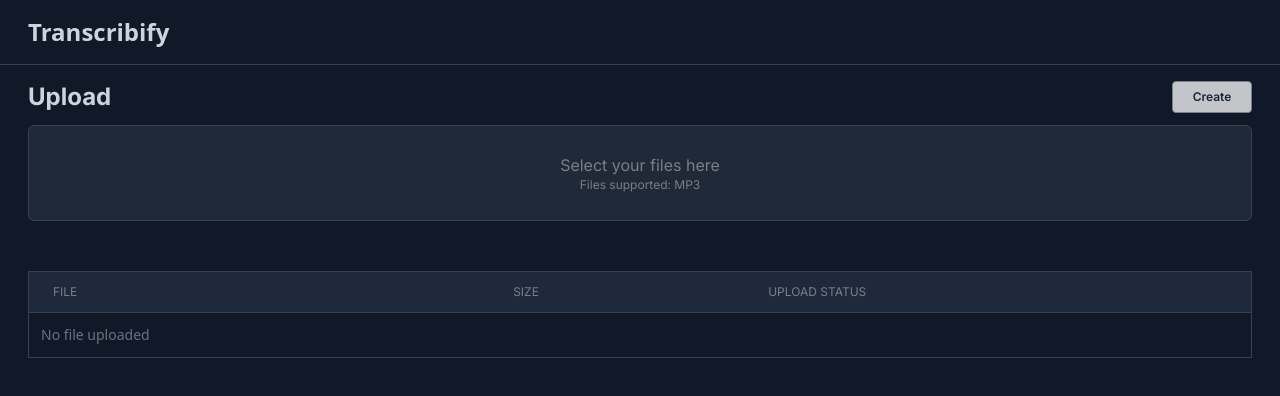
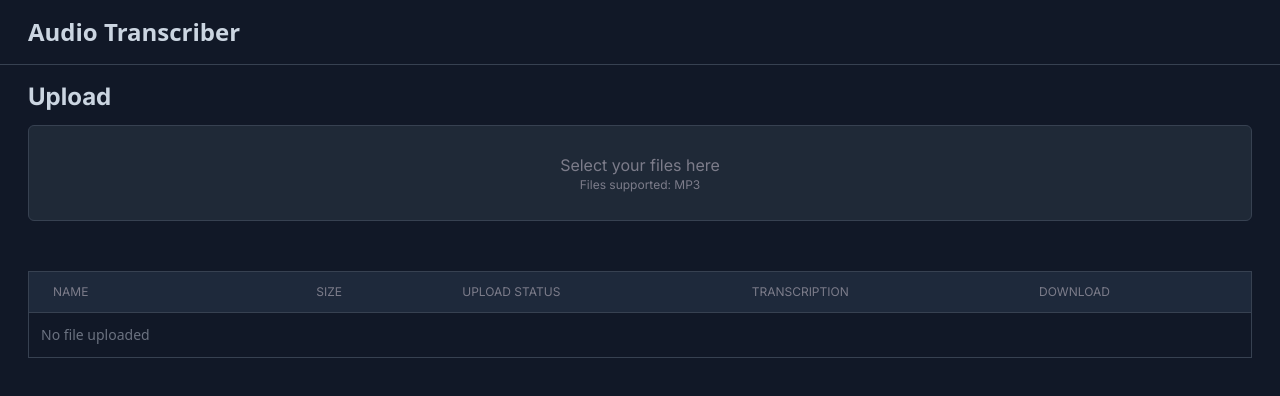
Before and after one commit to Marco-26/audio-transcriber-website, a React (Create React App) app in the folder client/: page /upload in a window 1280 px wide. Shown: the top 396 px of the page. Built offline with nearby package versions, Linux system fonts and the light colour scheme.

Commit message:
Simplified the project

```diff
--- a/client/src/App.tsx
+++ b/client/src/App.tsx
@@ -1,24 +1,18 @@
 import React, { useState } from 'react';
 import './App.css';
 import './index.css'
-import { Index } from './pages/Index'
 import { Upload } from './pages/Upload'
 import { Header } from './components/Header';
-import { Route, Routes } from 'react-router-dom';
 import { FileInfo } from './shared/FileType';
 
 function App() {
   const [file, setFile] = useState<File>()
   const [fileInfo, setFileInfo] = useState<FileInfo>()
-  const [transcription, setTranscription] = useState<string>()
 
   return (
     <div className='bg-gray-900 h-screen'>
         <Header />
-        <Routes>
-          <Route path="/" element={<Index file={file}/>} />
-          <Route path="/upload" element={<Upload file={file} setFile={setFile} fileInfo={fileInfo} setFileInfo={setFileInfo}/>} />
-        </Routes>
+        <Upload file={file!} setFile={setFile} fileInfo={fileInfo!} setFileInfo={setFileInfo} />
     </div>
   );
 }
--- /dev/null
+++ b/client/src/components/FileTable.tsx
@@ -0,0 +1,110 @@
+import '../index.css'
+import React, { useState } from 'react';
+import { processTranscription } from '../utils/api-client';
+import { error } from 'console';
+import { FileInfo } from '../shared/FileType';
+import { formatFileSize } from '../utils/utils';
+
+type TableProps = {
+  fileInfo?:FileInfo,
+  file:File
+}
+
+export const FileTable:React.FC<TableProps> = ({fileInfo,file}):JSX.Element => {
+  const [startedTranscription, setStartedTranscription] = useState<Boolean>(false)
+  const [finishedTranscription, setFinishedTranscription] = useState<Boolean>(false)
+  const [transcription, setTranscription] = useState<string>()
+
+  const handleTranscription = async () => {
+    setStartedTranscription(true)
+
+    await processTranscription(file!,
+      (message) => setTranscription(message),
+      (error) => console.error(error))
+
+    setFinishedTranscription(true)
+  }
+
+  const handleDownload = () => {
+    if (transcription) {
+      // Create a new Blob with the transcription content
+      const blob = new Blob([transcription], { type: 'text/plain' });
+
+      // Create a temporary URL for the Blob
+      const url = URL.createObjectURL(blob);
+
+      // Create an anchor element
+      const a = document.createElement('a');
+      a.href = url;
+      a.download = 'transcription.txt'; // Set the filename here
+
+      // Trigger a click on the anchor element to start the download
+      a.click();
+
+      // Clean up the temporary URL
+      URL.revokeObjectURL(url);
+    } else {
+      console.error('No transcription available');
+    }
+  };
+
+  return (
+    <div>
+      <div className="relative overflow-x-auto mt-5">
+      <table className="w-full text-sm text-left rtl:text-right text-gray-500 dark:text-gray-400 border border-gray-700">
+        <thead className="text-xs text-gray-700 uppercase bg-gray-50 bg-slate-800 text-gray-400 border border-gray-700">
+          <tr>
+            <th scope="col" className="px-6 py-3">
+              Name
+            </th>
+            <th scope="col" className="px-6 py-3">
+              Size
+            </th>
+            <th scope="col" className="px-6 py-3">
+              Upload status
+            </th>
+            <th scope="col" className="px-6 py-3">
+              Transcription
+            </th>
+            <th scope="col" className="px-6 py-3">
+              Download
+            </th>
+          </tr>
+        </thead>
+        <tbody>
+          <tr className="border-b border-gray-700">
+            {fileInfo ?
+              <>
+                <th scope="row" className="px-6 py-4 font-medium whitespace-nowrap text-white">
+                  {fileInfo.name}
+                </th>
+                <td className="px-6 py-4">{formatFileSize(fileInfo.size)}</td>
+                <td className="px-6 py-4">{fileInfo.uploadStatus}</td>
+                {finishedTranscription ? (
+                  <td className="px-6 py-4">Finished</td>
+                ) : (
+                  startedTranscription ? (
+                    <td className="px-6 py-4">Processing</td>
+                  ) : (
+                    <td className="px-6 py-4">
+                      <button
+                        className="bg-white hover:bg-gray-100 text-gray-800 font-semibold border border-gray-400 rounded shadow text-xs h-8 w-20"
+                        onClick={handleTranscription}
+                      >
+                        Start
+                      </button>
+                    </td>
+                  )
+                )}
+                <td className="px-6 py-4"><button className="hover:bg-gray-100 text-gray-800 font-semibold border border-gray-400 rounded shadow text-xs h-8 w-20" style={!finishedTranscription ? {backgroundColor:"#939393"} : {backgroundColor:"white"}} onClick={handleDownload} disabled={!finishedTranscription}>Download</button></td>
+              </>
+            :
+              <div className='p-3'>No file uploaded</div>
+            }
+          </tr>
+        </tbody>
+      </table>
+    </div>
+    </div>
+  );
+}
--- a/client/src/components/FileUploader.tsx
+++ /dev/null
@@ -1,55 +0,0 @@
-import './FileUploader.css'
-import { processUpload } from '../utils/api-client'
-import { AxiosError } from 'axios';
-import {useState, ChangeEvent, useRef} from 'react'
-import {formatFileSize, notifyError} from '../utils/utils'
-import { ToastContainer } from 'react-toastify';
-import 'react-toastify/dist/ReactToastify.css';
-
-export const FileUploader = ():JSX.Element => {
-  const fileInputRef = useRef<HTMLInputElement>(null)
-  const [file, setFile] = useState<File | null>(null);
-
-  const handleFileChange = (event: ChangeEvent<HTMLInputElement>) => {
-    event.preventDefault()
-    if (event.target.files) {
-      const file:File = event.target.files[0];
-      if(file.type !== "audio/mpeg"){
-        notifyError("File type not supported...");
-        return;
-      }
-      setFile(event.target.files[0])
-    }
-  }
-
-  const handleFileUpload = async (event:React.FormEvent) => {
-    event.preventDefault()
-    if(!file){
-      console.error("No file selected")
-      return
-    }
-
-    // await processUpload(file,
-    //   (message:string) => {setMessageCallback("\n"+message)},
-    //   (error:AxiosError) => {setMessageCallback("\nError: " + error)})
-  }
-
-  return (
-    <>
-      <div className="container">
-      </div>
-      <ToastContainer
-        position="bottom-right"
-        autoClose={5000}
-        hideProgressBar={false}
-        newestOnTop={false}
-        closeOnClick
-        rtl={false}
-        pauseOnFocusLoss
-        draggable
-        pauseOnHover
-        theme="colored"
-      />
-    </>
-  );
-}
--- a/client/src/components/Header.tsx
+++ b/client/src/components/Header.tsx
@@ -1,4 +1,3 @@
-import { Link } from 'react-router-dom'
 import '../index.css'
 
 export const Header = ():JSX.Element => {
@@ -6,9 +5,8 @@ export const Header = ():JSX.Element => {
     <nav className="border-b border-gray-700 p-4 px-7">
       <div className="flex flex-wrap items-center justify-between mx-auto ">
         <a href="" className="flex items-center space-x-3 rtl:space-x-reverse">
-            <span className="self-center text-2xl font-semibold whitespace-nowrap text-slate-300">Transcribify</span>
+            <span className="self-center text-2xl font-semibold whitespace-nowrap text-slate-300">Audio Transcriber</span>
         </a>
-
       </div>
     </nav>
   )
--- a/client/src/components/TableHeader.tsx
+++ b/client/src/components/TableHeader.tsx
@@ -1,5 +1,3 @@
-import { Link } from "react-router-dom"
-
 export const TableHeader = ():JSX.Element => {
   return (
     <div className='flex justify-between px-7 pt-9'>
@@ -7,7 +5,6 @@ export const TableHeader = ():JSX.Element => {
         <h1 className='font-bold text text-slate-300 text-4xl'>Files</h1>
         <h1 className='font-light text-slate-400 text-xl'>All your transcriptions in one place</h1>
       </div>
-      <Link to={"/upload"}><button className="bg-white hover:bg-gray-100 text-gray-800 font-semibold border border-gray-400 rounded shadow text-xs h-8 w-20">Upload</button></Link>
     </div>
   )
 }
--- a/client/src/components/UploadTable.tsx
+++ /dev/null
@@ -1,46 +0,0 @@
-import '../index.css'
-import { FileInfo } from '../shared/FileType'
-import { formatFileSize } from '../utils/utils'
-
-type TableProps = {
-  file?:FileInfo
-}
-
-export const UploadTable:React.FC<TableProps> = ({file}):JSX.Element => {
-  return (
-    <div>
-      <div className="relative overflow-x-auto mt-5">
-      <table className="w-full text-sm text-left rtl:text-right text-gray-500 dark:text-gray-400 border border-gray-700">
-        <thead className="text-xs text-gray-700 uppercase bg-gray-50 bg-slate-800 text-gray-400 border border-gray-700">
-          <tr>
-            <th scope="col" className="px-6 py-3">
-              File
-            </th>
-            <th scope="col" className="px-6 py-3">
-              Size
-            </th>
-            <th scope="col" className="px-6 py-3">
-              Upload status
-            </th>
-          </tr>
-        </thead>
-        <tbody>
-          <tr className="border-b border-gray-700">
-            {file ?
-              <>
-                <th scope="row" className="px-6 py-4 font-medium whitespace-nowrap text-white">
-                  {file.name}
-                </th>
-                <td className="px-6 py-4">{formatFileSize(file.size)}</td>
-                <td className="px-6 py-4">{file.uploadStatus}</td>
-              </>
-            :
-              <div className='p-3'>No file uploaded</div>
-            }
-          </tr>
-        </tbody>
-      </table>
-    </div>
-    </div>
-  );
-}
--- a/client/src/pages/Index.tsx
+++ /dev/null
@@ -1,15 +0,0 @@
-import { TableHeader } from "../components/TableHeader"
-import { TranscriptionTable as Table } from "../components/TranscriptionTable"
-
-interface TableProps {
-  file?:File
-}
-
-export const Index:React.FC<TableProps> = ({file}):JSX.Element => {
-  return (
-    <>
-        <TableHeader/>
-        <Table file={file}/>
-    </>
-  )
-}
--- a/client/src/pages/Upload.tsx
+++ b/client/src/pages/Upload.tsx
@@ -1,12 +1,11 @@
-import { ChangeEvent, useEffect, useRef } from "react"
+import { ChangeEvent, useRef } from "react"
 import { ToastContainer } from 'react-toastify';
 import { generateFileInfo, notifyError } from "../utils/utils";
 import { Dispatch, SetStateAction } from "react"
-import { UploadTable as Table } from "../components/UploadTable";
+import { FileTable as Table } from "../components/FileTable";
 import { FileInfo } from "../shared/FileType";
 import { AxiosError } from "axios";
 import { processUpload } from "../utils/api-client";
-import { Link } from 'react-router-dom'
 
 interface UploadProps {
   file:File | undefined;
@@ -58,7 +57,6 @@ export const Upload: React.FC<UploadProps> = ({ file, setFile, fileInfo, setFile
     <div className='px-7 mt-4'>
       <div className="flex justify-between">
         <h1 className='font-bold text text-slate-300 text-2xl'>Upload</h1>
-        <Link to={"/"}><button className="bg-white hover:bg-gray-100 text-gray-800 font-semibold border border-gray-400 rounded shadow text-xs h-8 w-20 disabled:opacity-75" disabled={!file}>Create</button></Link>
       </div>
       <button className="w-full border border-gray-700 rounded-md h-24 mt-3 bg-gray-800"
         onClick={() => { inputRef.current?.click() }}>
@@ -66,7 +64,7 @@ export const Upload: React.FC<UploadProps> = ({ file, setFile, fileInfo, setFile
         <p className="text-xs">Files supported: MP3</p>
       </button>
       <input type="file" id="file" className="invisible" ref={inputRef} onChange={handleFileChange} />
-      <Table file={fileInfo} />
+      <Table fileInfo={fileInfo} file={file!} />
       <ToastContainer
         position="bottom-right"
         autoClose={5000}
--- a/client/src/utils/api-client.ts
+++ b/client/src/utils/api-client.ts
@@ -12,14 +12,13 @@ export async function processUpload(file: File, onSuccess: SuccessCallback, onEr
   await axios.post('api/upload', formData)
     .then((response: AxiosResponse<{ message: string }>) => {
       onSuccess(response.data.message);
-      //return processTranscription(file, onSuccess, onError);
     })
     .catch((error: AxiosError) => {
       onError(error);
     });
 }
 
-async function processTranscription(file: File, onSuccess: SuccessCallback, onError: ErrorCallback) {
+export async function processTranscription(file: File, onSuccess: SuccessCallback, onError: ErrorCallback) {
   const data = {
     filename: file.name,
   };
@@ -29,7 +28,7 @@ async function processTranscription(file: File, onSuccess: SuccessCallback, onEr
 
   await axios.post('api/transcript', data)
     .then((response: AxiosResponse<{ message: string }>) => {
-      onSuccess("Resposta: \n" + response.data);
+      onSuccess("" + response.data);
     })
     .catch((error: AxiosError) => {
       onError(error);
```
Also changed, not shown: client/src/components/TranscriptionTable.tsx (+15 -3 lines), 1 other file (tests, documents, lock files or other folders).
